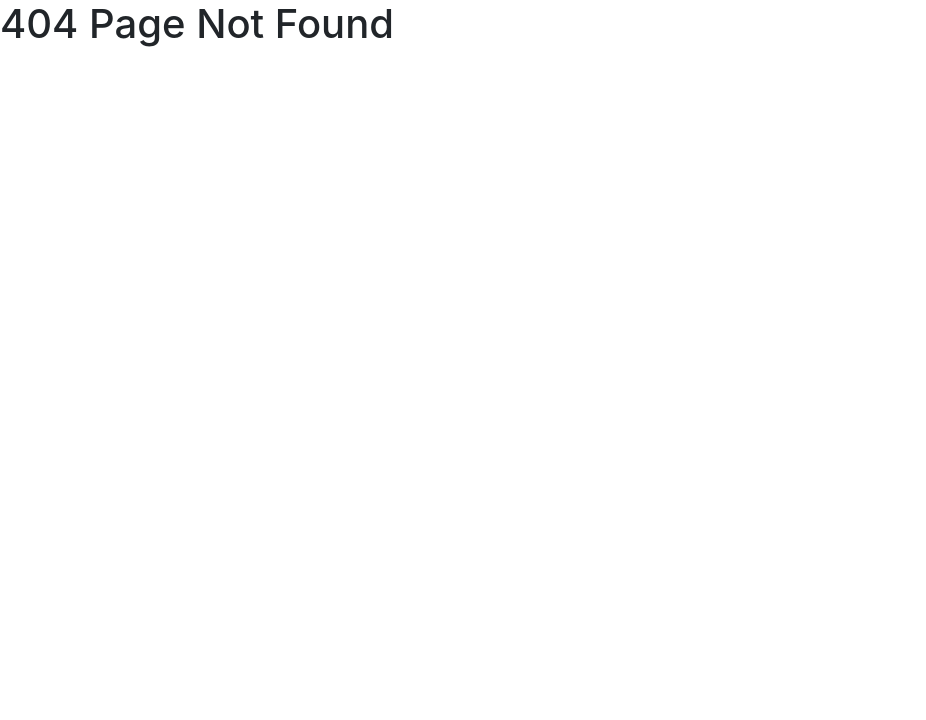
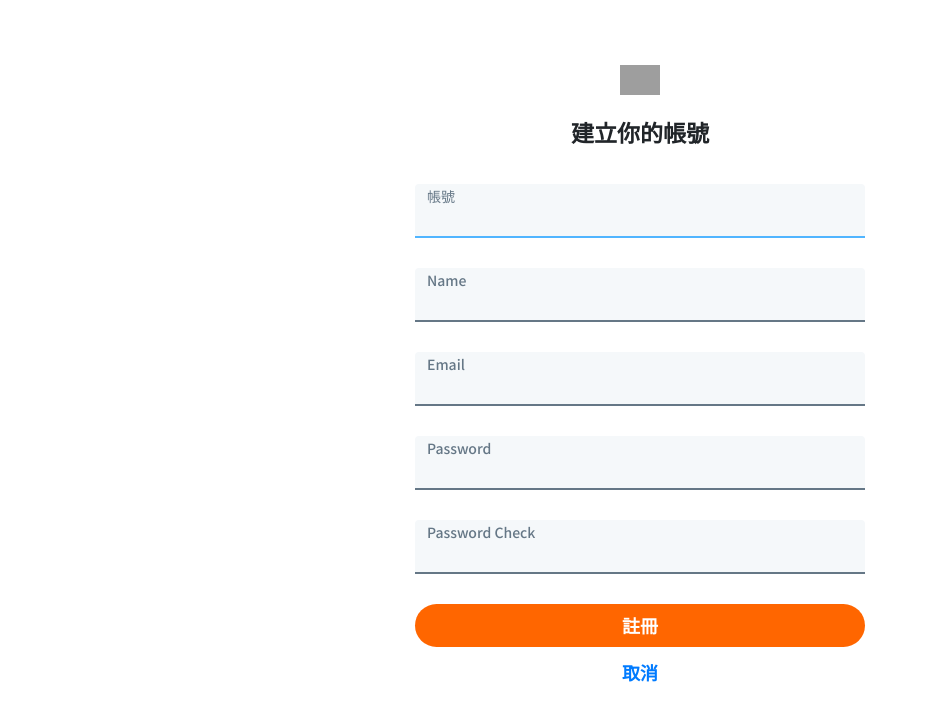
Before and after one commit to DaisyLIEN/twitter-front-end-vue.js, a Vue app: page /#/regist in a window 1280 px wide. Before the commit this address had no page. Shown: the top 720 px of the page, without its empty margins (0-926 px from the left). Built offline with nearby package versions, Linux system fonts and the light colour scheme; grey boxes are pictures that could not be loaded.

Commit message:
Create regist view and reset css

```diff
--- a/src/App.vue
+++ b/src/App.vue
@@ -1,16 +1,152 @@
 <template>
   <div id="twitter-project">
-    <router-view/>
+    <router-view />
   </div>
 </template>
 
 <script>
-import 'bootstrap'
-import 'bootstrap/dist/css/bootstrap.min.css'
+import "bootstrap";
+import "bootstrap/dist/css/bootstrap.min.css";
 export default {
-  name: 'App'
-}
+  name: "App",
+};
 </script>
 
 <style>
+/* 引入字體 */
+@import url("https://fonts.googleapis.com/css2?family=Montserrat:wght@100;200;300;400;500;600;700;800;900&family=Noto+Sans+TC:wght@100;300;400;500;700;900&display=swap");
+
+/* css reset */
+html,
+body,
+div,
+span,
+applet,
+object,
+iframe,
+h1,
+h2,
+h3,
+h4,
+h5,
+h6,
+p,
+blockquote,
+pre,
+a,
+abbr,
+acronym,
+address,
+big,
+cite,
+code,
+del,
+dfn,
+em,
+img,
+ins,
+kbd,
+q,
+s,
+samp,
+small,
+strike,
+strong,
+sub,
+sup,
+tt,
+var,
+b,
+u,
+i,
+center,
+dl,
+dt,
+dd,
+ol,
+ul,
+li,
+fieldset,
+form,
+label,
+legend,
+table,
+caption,
+tbody,
+tfoot,
+thead,
+tr,
+th,
+td,
+article,
+aside,
+canvas,
+details,
+embed,
+figure,
+figcaption,
+footer,
+header,
+hgroup,
+menu,
+nav,
+output,
+ruby,
+section,
+summary,
+time,
+mark,
+audio,
+video {
+  margin: 0;
+  padding: 0;
+  border: 0;
+  font-size: 100%;
+  font: inherit;
+  vertical-align: baseline;
+}
+/* HTML5 display-role reset for older browsers */
+article,
+aside,
+details,
+figcaption,
+figure,
+footer,
+header,
+hgroup,
+menu,
+nav,
+section {
+  display: block;
+}
+@font-face {
+  font-family: "Montserrat";
+  src: url("https://fonts.googleapis.com/css2?family=Montserrat:wght@100;200;300;400;500;600;700;800;900&display=swap");
+  unicode-range: U+30-39;
+}
+body {
+  line-height: 1;
+  /* 字體設定 */
+  font-family: "Noto Sans TC", "Montserrat", sans-serif;
+  font-size: 14px;
+}
+ol,
+ul {
+  list-style: none;
+}
+blockquote,
+q {
+  quotes: none;
+}
+blockquote:before,
+blockquote:after,
+q:before,
+q:after {
+  content: "";
+  content: none;
+}
+table {
+  border-collapse: collapse;
+  border-spacing: 0;
+}
 </style>
--- a/src/router/index.js
+++ b/src/router/index.js
@@ -5,6 +5,12 @@ import NotFound from '../views/NotFound.vue'
 Vue.use(VueRouter)
 
 const routes = [
+  {
+    path: '/regist',
+    name: 'regist',
+    component: () => import('../views/Regist.vue')
+  },
+
   {
     path: '*',
     name: 'not-found',
--- /dev/null
+++ b/src/views/Regist.vue
@@ -0,0 +1,165 @@
+<template>
+  <div class="container">
+    <div class="logo">
+      <img
+        class="logo-img"
+        src="https://upload.cc/i1/2022/05/10/LycK2A.png
+"
+        alt="AC-logo"
+      />
+    </div>
+    <h1>建立你的帳號</h1>
+    <form class="w-100" @submit.prevent.stop="handleSubmit">
+      <div class="form-label-group">
+        <label for="name">帳號</label>
+        <input
+          id="name"
+          v-model="account"
+          name="account"
+          type="text"
+          class="form-control"
+          autocomplete="account"
+          required
+          autofocus
+        />
+      </div>
+      <div class="form-label-group">
+        <label for="name">Name</label>
+        <input
+          id="name"
+          v-model="name"
+          name="name"
+          type="text"
+          class="form-control"
+          autocomplete="username"
+          required
+          autofocus
+        />
+      </div>
+
+      <div class="form-label-group">
+        <label for="email">Email</label>
+        <input
+          id="email"
+          v-model="email"
+          name="email"
+          type="email"
+          class="form-control"
+          autocomplete="email"
+          required
+        />
+      </div>
+
+      <div class="form-label-group">
+        <label for="password">Password</label>
+        <input
+          id="password"
+          v-model="password"
+          name="password"
+          type="password"
+          class="form-control"
+          autocomplete="new-password"
+          required
+        />
+      </div>
+
+      <div class="form-label-group">
+        <label for="password-check">Password Check</label>
+        <input
+          id="password-check"
+          v-model="passwordCheck"
+          name="passwordCheck"
+          type="password"
+          class="form-control"
+          autocomplete="new-password"
+          required
+        />
+      </div>
+
+      <button class="btn btn-lg btn-primary btn-block mb-3" type="submit">
+        註冊
+      </button>
+
+      <div class="text-center mb-3">
+        <p class="cancel">
+          <router-link to="/signin"> 取消 </router-link>
+        </p>
+      </div>
+    </form>
+  </div>
+</template>
+
+<style scoped>
+@import url("https://fonts.googleapis.com/css2?family=Montserrat:wght@100;200;300;400;500;600;700;800;900&family=Noto+Sans+TC:wght@100;300;400;500;700;900&display=swap");
+
+#app {
+  font-family: "Montserrat", sans-serif;
+  font-family: "Noto Sans TC", sans-serif;
+}
+
+.container {
+  width: 37.5%;
+  margin-top: 65px;
+  display: flex;
+  flex-direction: column;
+  align-items: center;
+}
+
+.logo-img {
+  width: 40px;
+}
+
+h1 {
+  font-size: 23px;
+  font-weight: 700;
+  margin-top: 25px;
+  margin-bottom: 40px;
+}
+
+.form-label-group {
+  height: 54px;
+  margin-bottom: 30px;
+  background: #f5f8fa;
+  border-radius: 4px 4px 0 0;
+  border-bottom: 2px solid #657786;
+}
+
+.form-label-group:hover,
+.form-label-group:focus-within {
+  border-color: #50b5ff;
+}
+
+.form-control {
+  height: 26px;
+  margin-top: 5px;
+  border-color: #f5f8fa;
+  background: #f5f8fa;
+  font-size: 16px;
+}
+
+.form-control:focus {
+  box-shadow: none;
+}
+
+label {
+  position: relative;
+  top: 5px;
+  left: 12px;
+  font-weight: 500;
+  color: #657786;
+}
+
+.btn-primary {
+  background: #ff6600;
+  border-radius: 50px;
+  border: none;
+  font-size: 18px;
+  font-weight: 700;
+}
+
+.cancel {
+  color: #0099ff;
+  font-size: 18px;
+  font-weight: 700;
+}
+</style>
```
Also changed, not shown: 1 other file (tests, documents, lock files or other folders).
